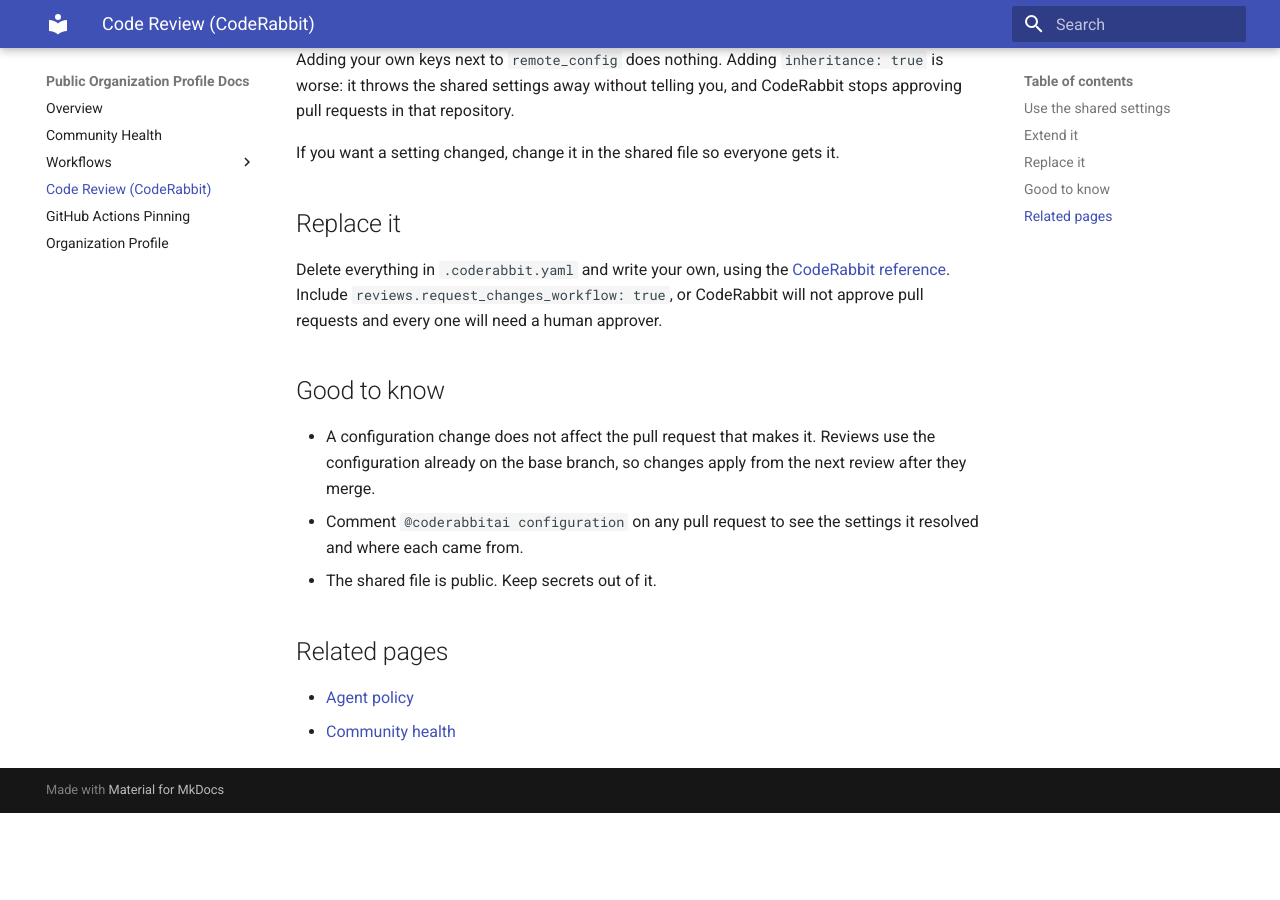
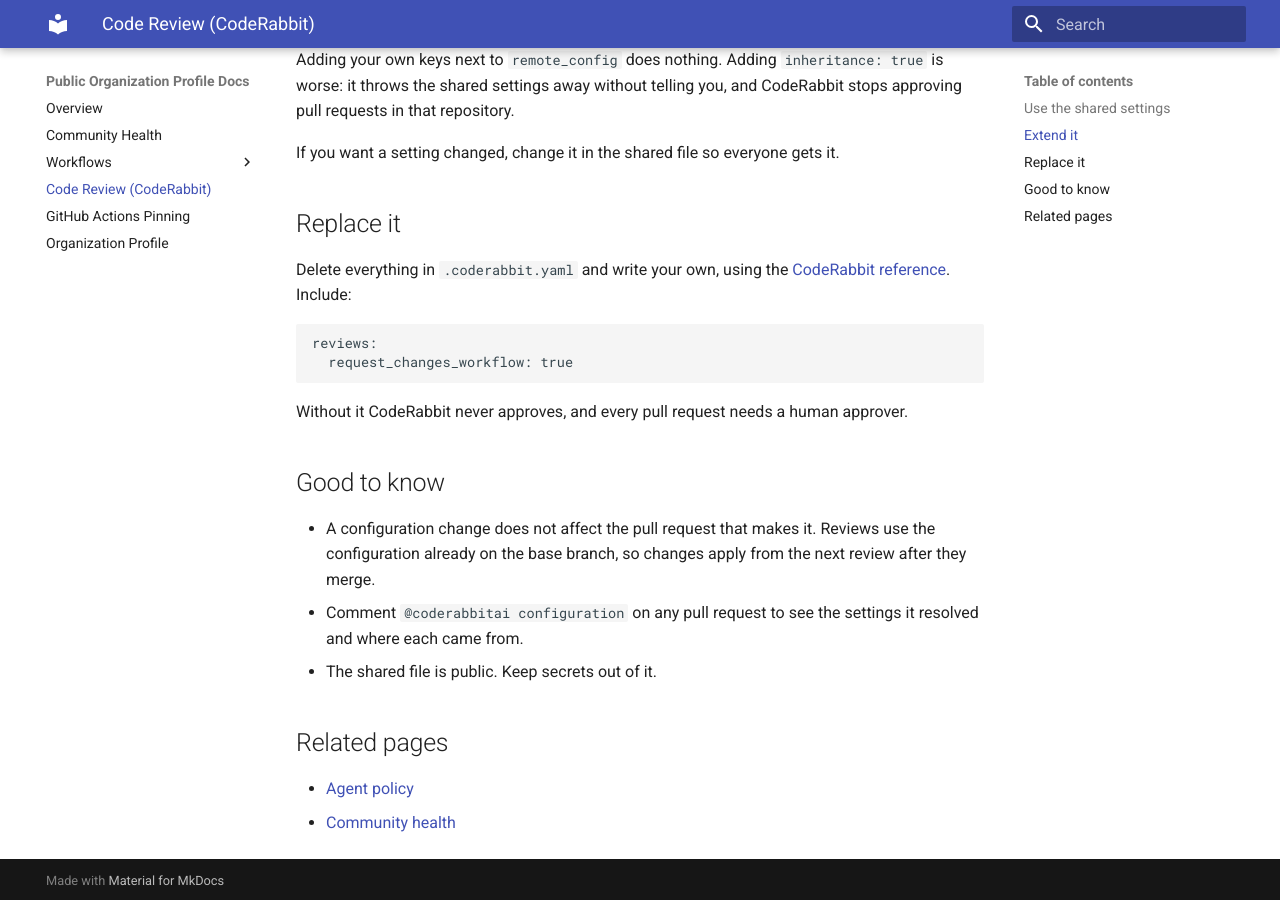
Before and after one commit to geolonia/.github, an MkDocs documentation site: the page built from docs/coderabbit.md, in a window 1280 px wide and 900 px high, scrolled down 613 px. Built offline with MkDocs 1.6.1 and Material for MkDocs 9.7.7, drawn with Linux system fonts in a browser that asks for light colours; before the commit the page ends 1426 px from its top, so only the background shows below that.

Commit message:
docs(coderabbit): show the approval setting as real YAML

````diff
--- a/docs/coderabbit.md
+++ b/docs/coderabbit.md
@@ -31,9 +31,15 @@ If you want a setting changed, change it in the shared file so everyone gets it.
 ## Replace it
 
 Delete everything in `.coderabbit.yaml` and write your own, using the
-[CodeRabbit reference](https://docs.coderabbit.ai/reference/yaml-template). Include
-`reviews.request_changes_workflow: true`, or CodeRabbit will not approve pull
-requests and every one will need a human approver.
+[CodeRabbit reference](https://docs.coderabbit.ai/reference/yaml-template). Include:
+
+```yaml
+reviews:
+  request_changes_workflow: true
+```
+
+Without it CodeRabbit never approves, and every pull request needs a human
+approver.
 
 ## Good to know
 
````
